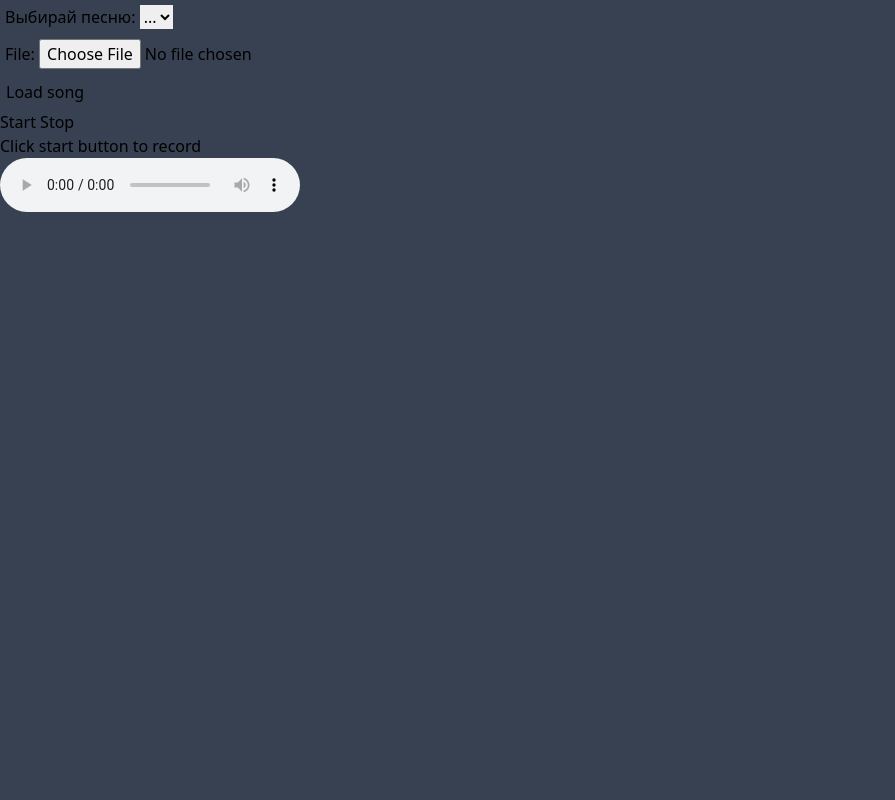
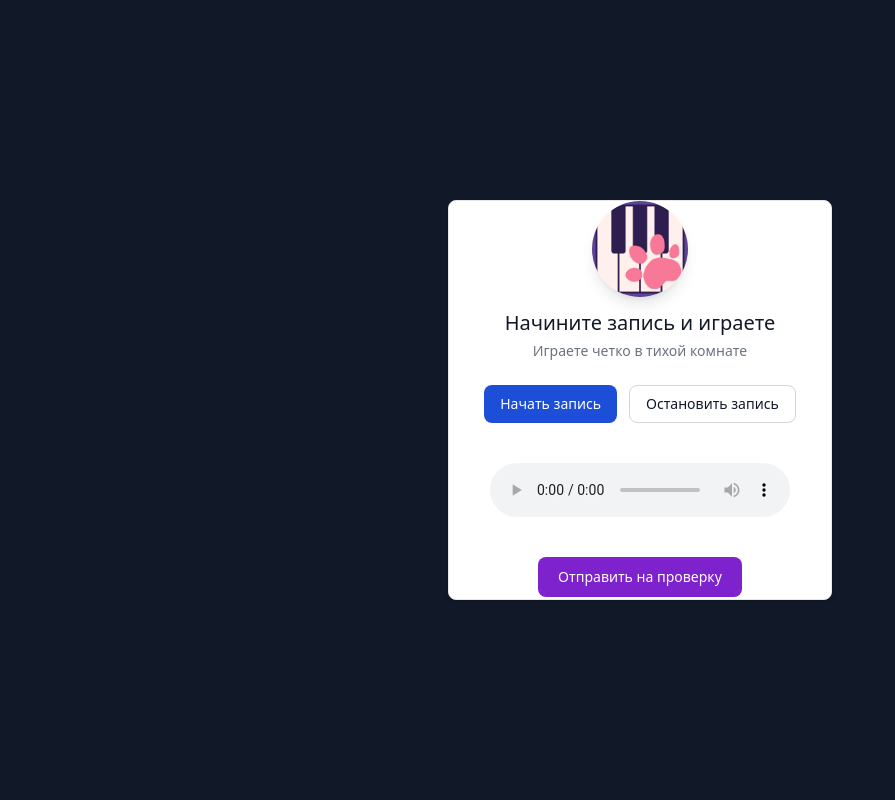
Before and after one commit to SymphonicMasks/symphonic_masks_kids, a Django app: page /test/ in a window 1280 px wide. Shown: the whole page, without its empty margins (0-895 px from the left). Run offline with Django 5.2, Linux system fonts and the light colour scheme; parts of the project's set-up code (start-up, migrations or seed data) failed here and were passed over; some libraries are stand-ins or nearby versions.

Commit message:
Add error handling

```diff
--- a/kids_app/songs/urls.py
+++ b/kids_app/songs/urls.py
@@ -22,7 +22,7 @@ from .views import *
 
 
 urlpatterns = [
-    path("", index),
+    path("", record),
     path("song/<int:song_id>", view_song),
     path("upload/", upload_audio),
     path("upload/recording/", upload_recording),
--- a/kids_app/songs/views.py
+++ b/kids_app/songs/views.py
@@ -88,7 +88,10 @@ def upload_audio(request):
 def record(request):
     if request.method == "GET":
         form = UploadFileForm()
-        return render(request, "recorder.html", {"form": form})
+        context = {"form": form}
+        if request.session.has_key("errors"):
+            context["errors"] = request.session["errors"]
+        return render(request, "recorder.html", context)
 
     else:
         file = request.FILES["file"]
@@ -120,20 +123,27 @@ def upload_recording(request):
 
 def show_result(request):
     if request.method == "GET":
-        redirect("/test/", request)
+        redirect("/", request)
     else:
         file = request.FILES["file"]
         file_url = handle_uploaded_file(file)
-        file_name = file.name.split(".")[0]
+        file_name = file_url.split("/")[-1]
         media = settings.MEDIA_ROOT
-        midi_data = basic_pitcher(media + "/" + file.name, "data/midi/" + file_name + ".midi")
+        midi_data = basic_pitcher(media + "/" + file_name, "data/midi/" + file_name + ".midi")
 
         song = Song.objects.get(pk=1)
         user_id = 1
         original_stream = music21_renderer.read_xml("data/xml/k.xml")
         user_notes, tempo = music21_renderer.get_notes_from_midi(midi_data)
+        if tempo == 0:
+            request.session["errors"] = "Что-то пошло не так, может ты играл слишком тихо?"
+            return redirect("/", request)
+
+        if len(user_notes) < 10:
+            request.session["errors"] = "Ты так мало играл(("
+            return redirect("/", request)
+
         viz_path = media + f"/submissions/{user_id}/{song.id}.xml"
-
         submission = MusicSubmission(original_stream, user_notes, tempo, viz_path)
         submission.make_viz(make_svg=False)
 
--- a/kids_app/templates/recorder.html
+++ b/kids_app/templates/recorder.html
@@ -7,34 +7,58 @@
     <title>Main</title>
     <script src="https://cdn.tailwindcss.com"></script>
     <script src="{% static 'js/opensheetmusicdisplay.min.js' %}"></script>
+    <link href="https://cdnjs.cloudflare.com/ajax/libs/flowbite/2.2.1/flowbite.min.css" rel="stylesheet"/>
+    <script src="https://cdnjs.cloudflare.com/ajax/libs/flowbite/2.2.1/flowbite.min.js"></script>
+
 </head>
-<body class="bg-gray-700">
+<body class="bg-gray-900 flex justify-center content-center h-screen">
 
-<div class="bg-gray-700">
-    <form action="/results/" method="POST" enctype="multipart/form-data">
-        {% csrf_token %}
-        <div style="padding: 5px">
-            <label for="song">Выбирай песню: </label>
-            <select name="song" id="song">
-                <option value="">...</option>
-                {% for song in songs %}
-                    <option value="{{ song.id }}">{{ song.title }}</option>
-                {% endfor %}
-            </select>
+
+<div class="w-full h-1/2 self-center max-w-sm bg-white border border-gray-200 rounded-lg shadow dark:bg-gray-800 dark:border-gray-700">
+
+    <div class="flex flex-col items-center pb-10">
+        <img class="w-24 h-24 mb-3 rounded-full shadow-lg" src="{% static "img/logo.jpg" %} " alt="Bonnie image"/>
+        <h5 class="mb-1 text-xl font-medium text-gray-900 dark:text-white">Начините запись и играете</h5>
+        <span class="text-sm text-gray-500 dark:text-gray-400">Играете четко в тихой комнате</span>
+        <div class="flex mt-4 md:mt-6">
+            <button id="startRecording"
+                    class="inline-flex items-center px-4 py-2 text-sm font-medium text-center text-white bg-blue-700 rounded-lg hover:bg-blue-800 focus:ring-4 focus:outline-none dark:bg-green-600 dark:hover:bg-green-700 dark:focus:ring-green-800">
+                Начать запись
+            </button>
+            <button id="stopRecording"
+                    class="inline-flex items-center px-4 py-2 text-sm font-medium text-center text-gray-900 bg-white border border-gray-300 rounded-lg hover:bg-gray-100 focus:ring-4 focus:outline-none focus:ring-gray-200 dark:bg-gray-800 dark:text-white dark:border-gray-600 dark:hover:bg-gray-700 dark:hover:border-gray-700 dark:focus:ring-gray-700 ms-3">
+                Остановить запись
+            </button>
         </div>
-        <div style="padding: 5px">
-            {{ form }}
+    </div>
+    <div class="flex flex-col items-center pb-10">
+        <div  id="isRecording" class="hidden" role="status">
+            <svg aria-hidden="true" class="inline w-10 h-10text-gray-200 animate-spin dark:text-gray-600 fill-blue-600"
+                 viewBox="0 0 100 101" fill="none" xmlns="http://www.w3.org/2000/svg">
+                <path d="M100 50.5908C100 78.2051 77.6142 100.591 50 100.591C22.3858 100.591 0 78.2051 0 50.5908C0 22.9766 22.3858 0.59082 50 0.59082C77.6142 0.59082 100 22.9766 100 50.5908ZM9.08144 50.5908C9.08144 73.1895 27.4013 91.5094 50 91.5094C72.5987 91.5094 90.9186 73.1895 90.9186 50.5908C90.9186 27.9921 72.5987 9.67226 50 9.67226C27.4013 9.67226 9.08144 27.9921 9.08144 50.5908Z"
+                      fill="currentColor"/>
+                <path d="M93.9676 39.0409C96.393 38.4038 97.8624 35.9116 97.0079 33.5539C95.2932 28.8227 92.871 24.3692 89.8167 20.348C85.8452 15.1192 80.8826 10.7238 75.2124 7.41289C69.5422 4.10194 63.2754 1.94025 56.7698 1.05124C51.7666 0.367541 46.6976 0.446843 41.7345 1.27873C39.2613 1.69328 37.813 4.19778 38.4501 6.62326C39.0873 9.04874 41.5694 10.4717 44.0505 10.1071C47.8511 9.54855 51.7191 9.52689 55.5402 10.0491C60.8642 10.7766 65.9928 12.5457 70.6331 15.2552C75.2735 17.9648 79.3347 21.5619 82.5849 25.841C84.9175 28.9121 86.7997 32.2913 88.1811 35.8758C89.083 38.2158 91.5421 39.6781 93.9676 39.0409Z"
+                      fill="currentFill"/>
+            </svg>
+            <span class="sr-only">Loading...</span>
         </div>
-        <div style="padding: 6px">
-            <input type="submit" value="Load song">
+        <audio src="" id="audioElement" controls></audio>
+        {% if errors %}
+            <p class="mt-2 text-sm text-red-600 dark:text-red-500"><span class="font-medium">{{ errors }}</span></p>
+        {% endif %}
+        <div class="m-10">
+            <form action="/results/" method="POST" enctype="multipart/form-data">
+                {% csrf_token %}
+                    <div class="hidden">
+                {{ form }}
+                </div>
+                <button type="submit" class="focus:outline-none text-white bg-purple-700 hover:bg-purple-800 focus:ring-4 focus:ring-purple-300 font-medium rounded-lg text-sm px-5 py-2.5 mb-2 dark:bg-purple-600 dark:hover:bg-purple-700 dark:focus:ring-purple-900">Отправить на проверку</button>
+            </form>
         </div>
-    </form>
-    <button id="startRecording">Start</button>
-    <button id="stopRecording">Stop</button>
-    <br>
-    <p id="isRecording">Click start button to record</p>
-    <audio src="" id="audioElement" controls></audio>
+    </div>
+
 </div>
+
 </body>
 <script src="{% static 'js/recorder.js' %}">
 
```
Also changed, not shown: kids_app/infrastructure/sheet_music/score_generation.py (+6 -1 lines), kids_app/static/img/logo.jpg (added).
